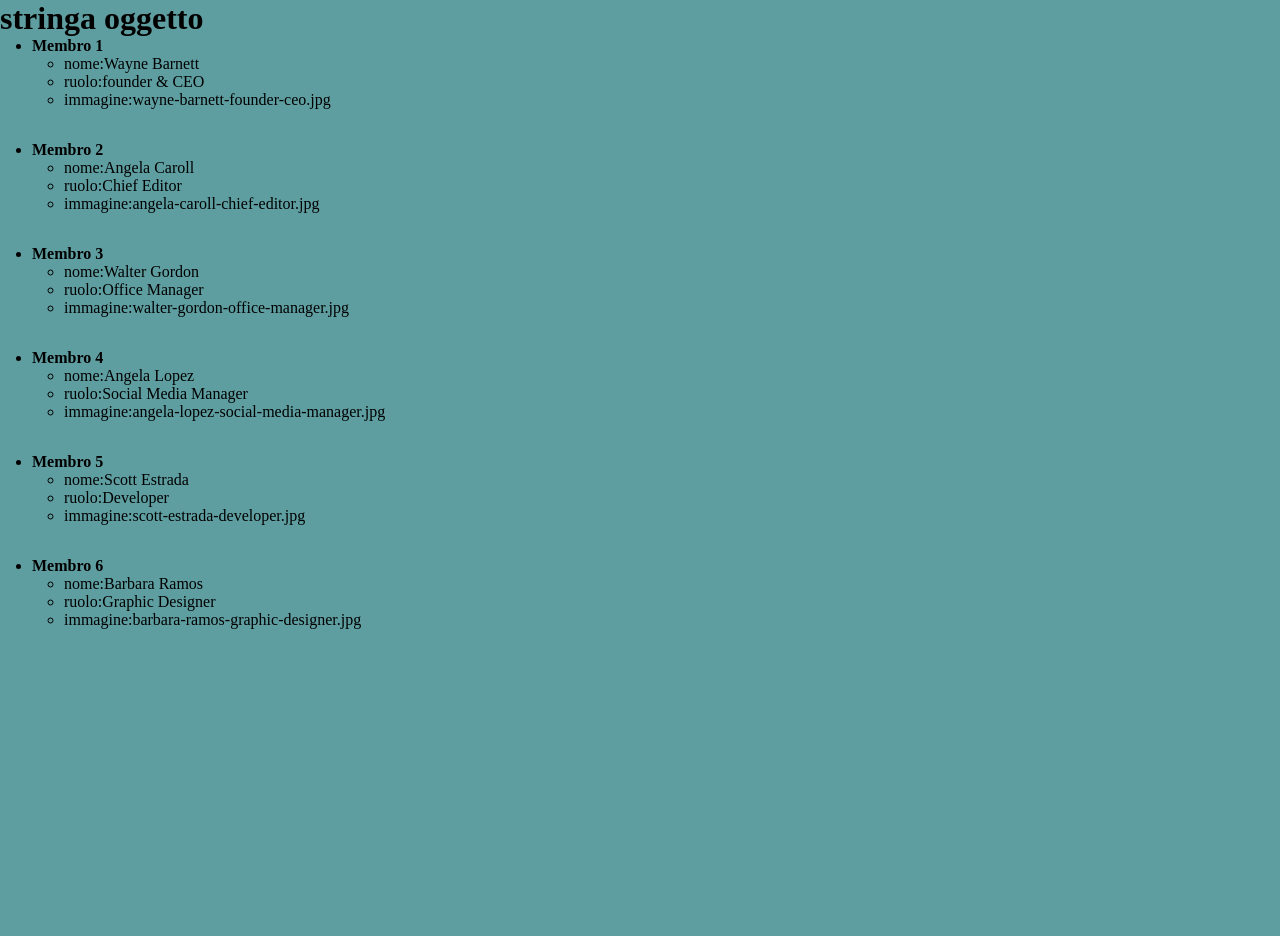
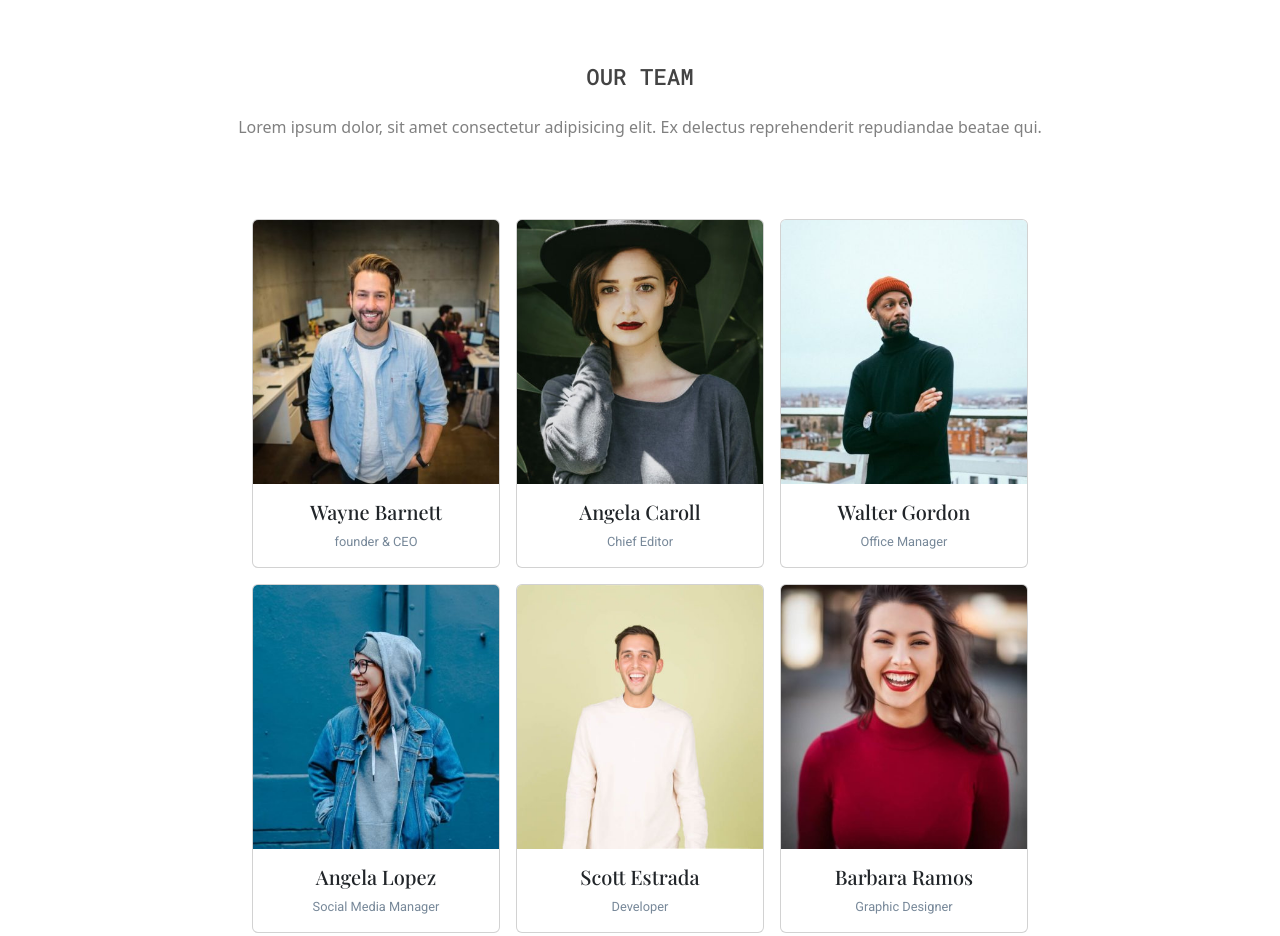
Before and after one commit to italocirillo/js-our-team, a plain HTML site: page index.html in a window 1280 px wide. Before the commit the page ends 800 px from the top, so only its background shows below. Drawn offline with nearby package versions, Linux system fonts and the light colour scheme; a web font is replaced by a local one.

Commit message:
ESERCIZIO COMPLETO + I BONUS + STILIZZATO

```diff
--- a/css/style.css
+++ b/css/style.css
@@ -4,10 +4,34 @@
     margin: 0;
     box-sizing: 0;
 }
-body{
-    background-color: cadetblue;
+img{
+    max-width: 100%;
 }
-ul{
-    padding-left: 2em;
-    padding-bottom: 2em;
+/* COMUNE */
+.container{
+    width: 80%;
+    margin: 0 auto;
+    text-align: center;
+    padding-top: 4em;
 }
+/* TIPOGRAFIA */
+h1{
+    text-transform: uppercase;
+    font-size: 1.4rem;
+    font-weight: 500;
+    word-spacing: 0rem;
+    color: rgb(67, 67, 67);
+    font-family: 'Roboto Mono', monospace;
+}
+.descrizione-sito{
+    padding-top: 1em;
+    color: gray;
+}
+.nome{
+    font-family: 'Playfair Display', serif;
+}
+.ruolo{
+    font-family: 'Roboto', sans-serif;
+    color: lightslategray;
+    font-size: 0.8rem;
+}
--- a/index.html
+++ b/index.html
@@ -5,22 +5,43 @@
     <meta http-equiv="X-UA-Compatible" content="IE=edge">
     <meta name="viewport" content="width=device-width, initial-scale=1.0">
     <title>Our Team</title>
+    <!-- Bootstrap -->
+    <link rel="stylesheet" href="https://cdn.jsdelivr.net/npm/bootstrap@5.3.0-alpha1/dist/css/bootstrap.min.css">
     <!-- Style -->
     <link rel="stylesheet" href="css/style.css">
+    <!-- Font -->
+    <link rel="preconnect" href="https://fonts.googleapis.com">
+    <link rel="preconnect" href="https://fonts.gstatic.com" crossorigin>
+    <link href="https://fonts.googleapis.com/css2?family=Playfair+Display:ital,wght@0,400;0,500;0,600;0,700;0,800;0,900;1,400;1,500;1,600;1,700;1,800;1,900&family=Roboto+Mono:ital,wght@0,100;0,200;0,300;0,400;0,500;0,600;0,700;1,100;1,200;1,300;1,400;1,500;1,600;1,700&family=Roboto:ital,wght@0,100;0,300;0,400;0,500;0,700;0,900;1,100;1,300;1,400;1,500;1,700;1,900&family=Rubik+Iso&family=Rubik:ital,wght@0,300;0,400;0,500;0,600;0,700;0,800;0,900;1,300;1,400;1,500;1,600;1,700;1,800;1,900&family=Sono:wght@200;300;400;500;600;700;800&family=Tilt+Prism&display=swap" rel="stylesheet">
 
 </head>
 <body>
-    <h1>stringa oggetto</h1>
-    <section>
-        <!-- <ul id="lista-membri-team">
-            <ul id="informazioni-team">
-
-            </ul>
-        </ul> -->
-        <ul id="lista-membri-team">
-
-        </ul>
-    </section>
+    <!-- INIZIO CONTAINER -->
+    <div class="container">
+        <!-- Titolo e descrizione -->
+        <h1>our team</h1>
+        <p class="descrizione-sito">Lorem ipsum dolor, sit amet consectetur adipisicing elit. Ex delectus reprehenderit repudiandae beatae qui.</p>
+        <!-- SEZIONE FOTO -->
+        <section class="pb-5">
+            <div class="container text-center">
+                <!-- CARD -->
+                <div class="row row-cols-1 row-cols-sm-2 row-cols-md-3 g-3">
+                  <!-- <div class="col">
+                    <div class="card">
+                        <img src="img/wayne-barnett-founder-ceo.jpg" class="card-img-top" alt="wayne-barnett-founder-ceo.jpg">
+                        <div class="card-body">
+                          <h5 class="card-title nome">Wayne Barnett</h5>
+                          <p class="card-text ruolo">Founder & CEO</p>
+                        </div>
+                    </div> -->
+                  </div>
+                  <!-- FINE CARD -->
+                </div>
+              </div>
+        </section>
+        <!-- FINE SEZIONE FOTO -->
+    </div>
+    <!-- FINO CONTAINER -->
 
     <!-- SCRIPT -->
     <script src="js/script.js"></script>
--- a/js/script.js
+++ b/js/script.js
@@ -32,18 +32,29 @@ const team = [
     }
 ];
 // ELEMENTI HTML
-const listaMembriTeam=document.getElementById("lista-membri-team");
-
-
+const riga = document.querySelector(".row");
+let colonne ="";
 for(let i=0;i<team.length;i++){
-    listaMembriTeam.innerHTML += `
-    <li><h4>Membro ${i+1}</h4>
-        <ul class="informazioni-membro"></ul>
-    </li>`;
-    const informazioniMembro=document.querySelector(`li:nth-child(${i+1}) .informazioni-membro`);
-    for (const key in team[i]) {
-        informazioniMembro.innerHTML += `<li >${key}:${team[i][key]}</li>`;
-        console.log(`${key}:${team[i][key]}`);
-    }
-    console.log("--------------------------");
+    // listaMembriTeam.innerHTML += `
+    // <li><h4>Membro ${i+1}</h4>
+    //     <ul class="informazioni-membro"></ul>
+    // </li>`;
+    // const informazioniMembro=document.querySelector(`li:nth-child(${i+1}) .informazioni-membro`);
+    // for (const key in team[i]) {
+    //     informazioniMembro.innerHTML += `<li >${key}:${team[i][key]}</li>`;
+    //     console.log(`${key}:${team[i][key]}`);
+    // }
+    // console.log("--------------------------");
+    colonne += `
+    <div class="col">
+        <div class="card">
+            <img src="img/${team[i].immagine}" class="card-img-top" alt="${team[i].immagine}">
+            <div class="card-body">
+                <h5 class="card-title nome">${team[i].nome}</h5>
+                <p class="card-text ruolo">${team[i].ruolo}</p>
+            </div>
+        </div>
+    </div>
+    `;
+    riga.innerHTML = colonne;
 }
```
